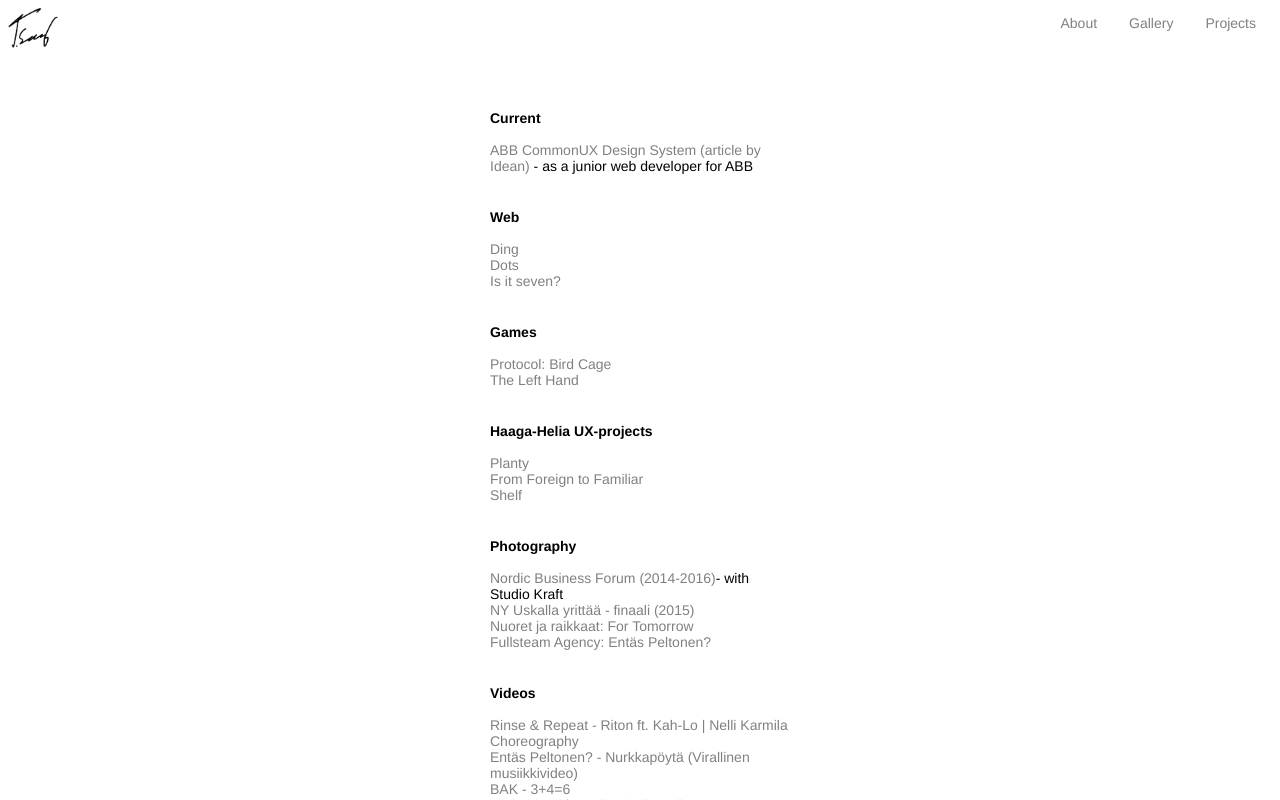
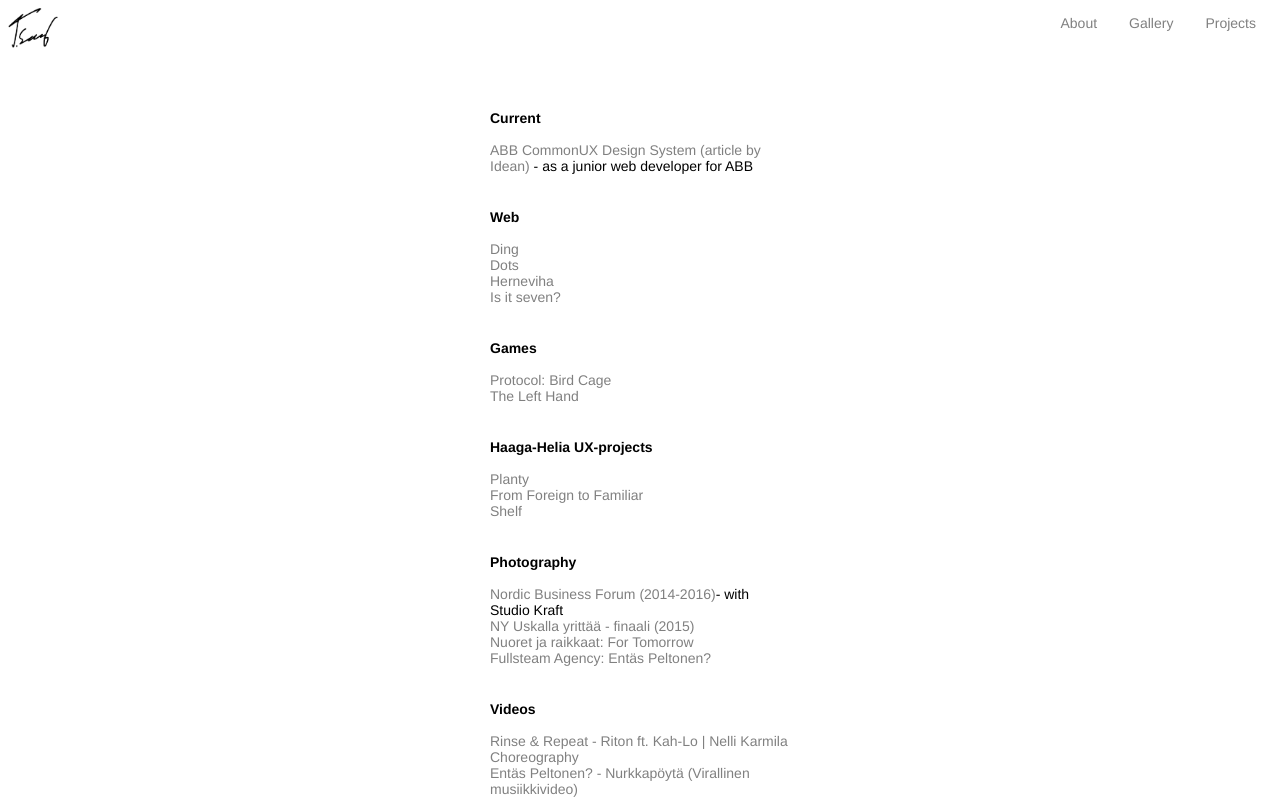
Before and after one commit to topiassaari/ts_site, a React (Create React App) app: page /about in a window 1280 px wide. Both pictures are taken after a click on the element "Projects". Shown: the top 800 px of the page. Built offline with nearby package versions, Linux system fonts and the light colour scheme.

Commit message:
add herneviha

```diff
--- a/src/components/Projects.tsx
+++ b/src/components/Projects.tsx
@@ -26,6 +26,9 @@ class Projects extends React.Component {
               <a href="https://topiassaari.github.io/dots/">Dots</a>
             </li>
             <li>
+              <a href="https://herneviha.github.io/">Herneviha</a>
+            </li>
+            <li>
               <a href="https://topiassaari.github.io/is_it_seven/">
                 Is it seven?
               </a>
@@ -34,9 +37,7 @@ class Projects extends React.Component {
           <b>Games</b>
           <ul>
             <li>
-              <a href="https://youtu.be/8hBD8ywxK8Q">
-                Protocol: Bird Cage
-              </a>
+              <a href="https://youtu.be/8hBD8ywxK8Q">Protocol: Bird Cage</a>
             </li>
             <li>
               <a href="https://www.youtube.com/watch?v=BqmUf1abX8E&feature=emb_title">
```
